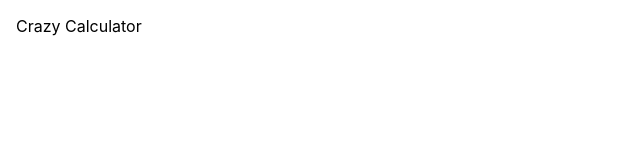
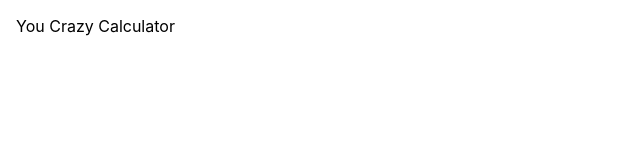
Before and after one commit to devinekask/dev4-2021-crazy-calculator-sarabluekens, a React (Create React App) app: page / in a window 1280 px wide. Shown: the top 160 px of the page, without its empty margins (0-640 px from the left). Built offline with nearby package versions, Linux system fonts and the light colour scheme.

Commit message:
testcommit

```diff
--- a/src/App.js
+++ b/src/App.js
@@ -1,7 +1,7 @@
 import "./App.css";
 
 const App = () => {
-  return <p>Crazy Calculator</p>;
+  return <p>You Crazy Calculator</p>;
 };
 
 export default App;
```
